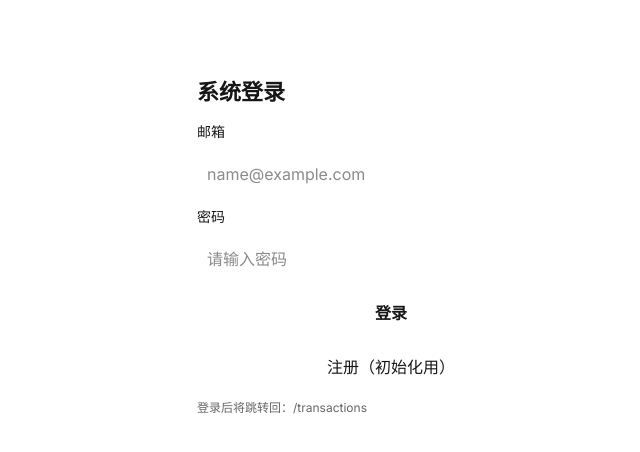
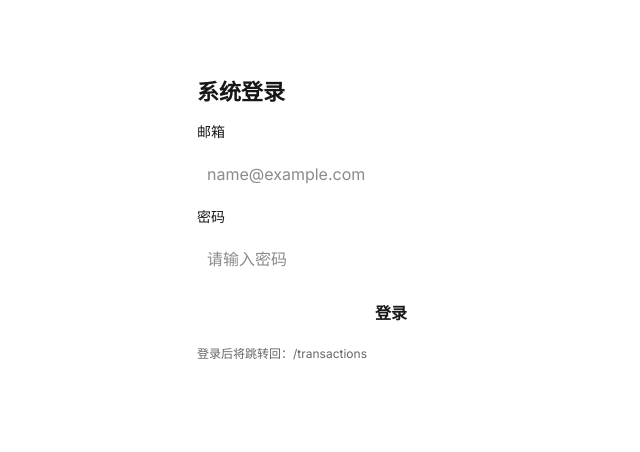
Before and after one commit to FisherUp/FisherTools, a Next.js app: page /login in a window 1280 px wide. Shown: the top 452 px of the page, without its empty margins (249-889 px from the left). Built offline with nearby package versions, Linux system fonts and the light colour scheme; no server answers.

Commit message:
Remove sign-up button from LoginClient
Removed the sign-up button from the login component.

```diff
--- a/app/login/LoginClient.tsx
+++ b/app/login/LoginClient.tsx
@@ -77,9 +77,6 @@ export default function LoginClient() {
           {loading ? "处理中..." : "登录"}
         </button>
 
-        <button onClick={signUp} disabled={loading} style={{ padding: 10 }}>
-          注册（初始化用）
-        </button>
 
         {!!msg && <div style={{ background: "#fff3cd", padding: 10, borderRadius: 8 }}>{msg}</div>}
 
```
